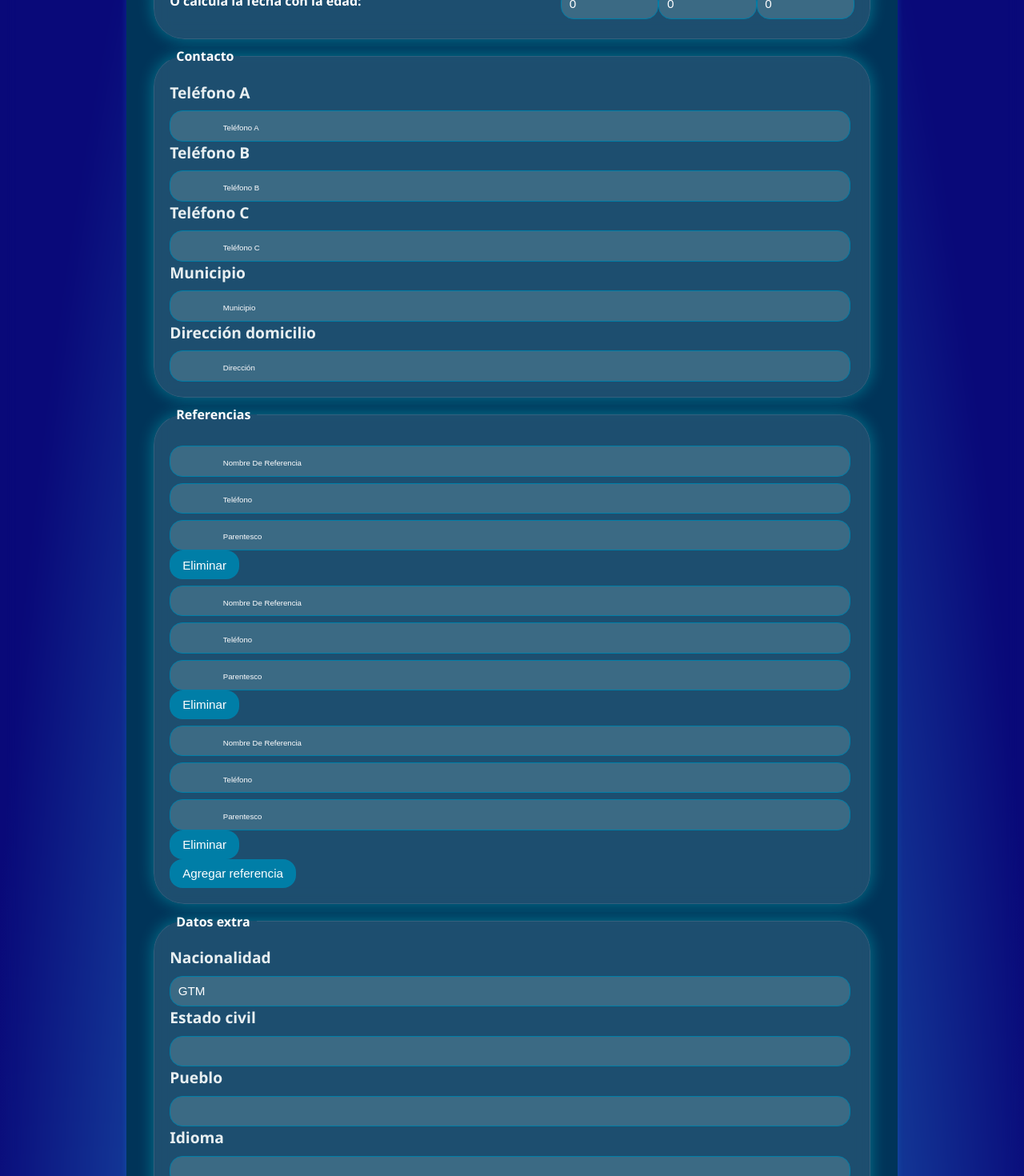
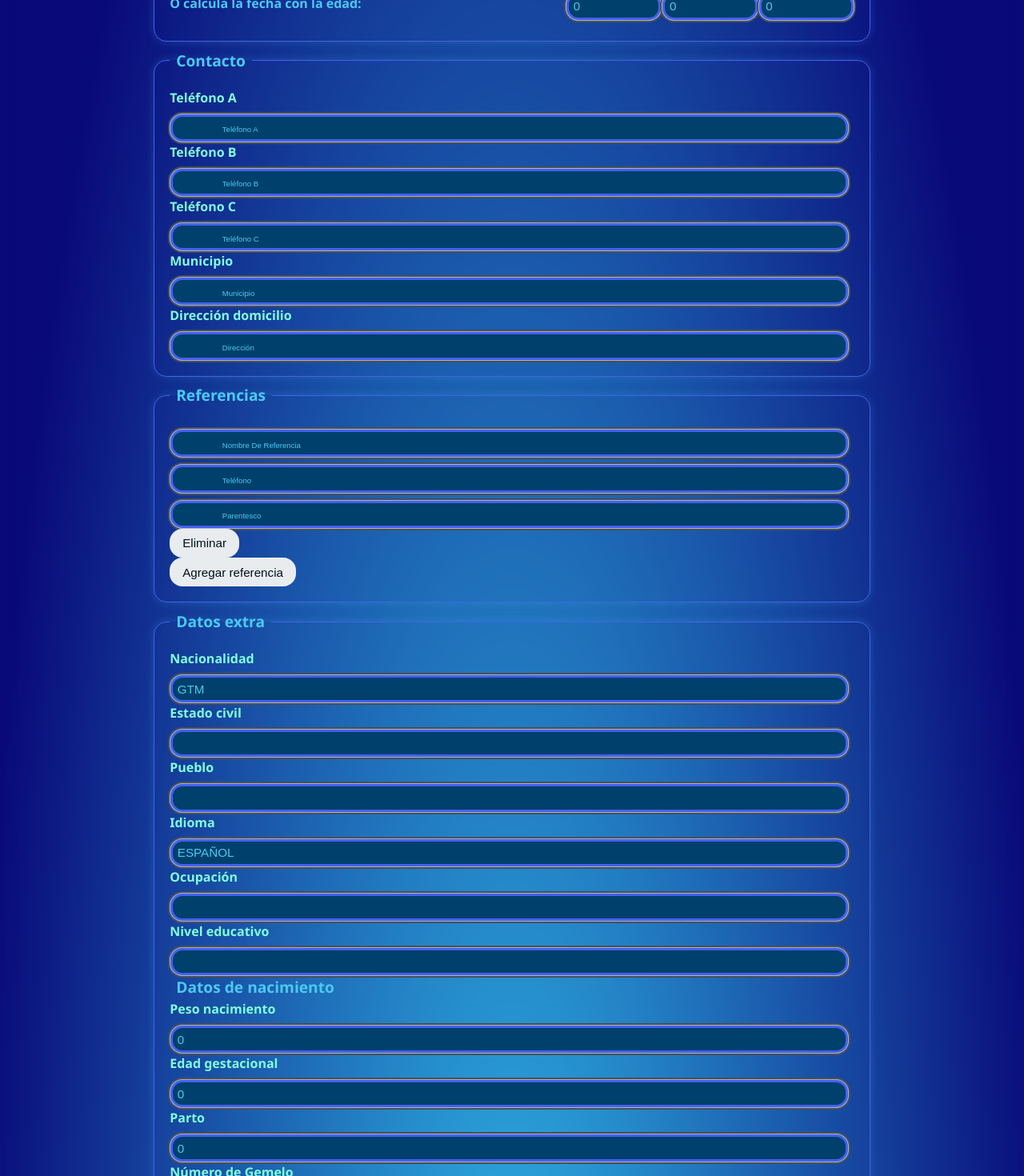
Before and after one commit to chaknogf/hospital3, an Angular app: page /paciente in a window 1280 px wide. Shown: the part 840-2310 px from the top of the page at 80% size. Built offline with nearby package versions, Linux system fonts and the light colour scheme; sample sign-in values are in the browser's storage.

Commit message:
chore: form pacientes mejorado

```diff
--- a/src/app/Registros/patient/formularioPaciente/formularioPaciente.component.css
+++ b/src/app/Registros/patient/formularioPaciente/formularioPaciente.component.css
@@ -1,7 +1,4 @@
-
-
 form {
-  /* background-color: var(--rich-black); */
   font-family: 'Segoe UI', sans-serif;
   color: var(--white);
   line-height: 1.5;
@@ -11,40 +8,34 @@ form {
   max-width: 900px;
   margin: 0.8rem auto;
   padding: 2rem;
-  background: var(--prussian-blue);
-  color: var(--white) !important; ;
-  border-radius: 42px;
-  box-shadow: 0 2px 8px rgba(0, 168, 232, 0.2);
-   backdrop-filter: blur(10px);
-  -webkit-backdrop-filter: blur(10px);
-}
 
 
 
+
+}
+
 .formulario-paciente h2 {
   text-align: center;
-  color: var(--picton-blue);
-  margin:0;
+  color: var(-vivid-sky-blue);
+  margin: 0;
   font-weight: 600;
 }
 
 fieldset {
-   border: 1px solid rgba(255, 254, 254, 0.1);
   padding: 1.2rem;
   margin-bottom: 0.6rem;
-  border-radius: 38px;
-  background-color: rgba(182, 215, 227, 0.159); /* azul claro translúcido */
-  backdrop-filter: blur(10px);
-  -webkit-backdrop-filter: blur(10px); /* para Safari */
-  transition: transform 0.3s ease, box-shadow 0.3s ease;
-  box-shadow: 0 0 20px rgba(0, 255, 255, 0.334);
+  border-radius: 1rem;
+  /* background-color: var(--dark-blue); */
+  border: 1px solid var(--neon-blue);
+  box-shadow: 0 0 12px rgba(76, 201, 240, 0.2);
+  color: var(--vivid-sky-blue);
 }
 
 legend {
   font-weight: 600;
-  color: var(--white);
+  color: var(--vivid-sky-blue);
   padding: 0 0.5rem;
-  font-size: 1rem;
+  font-size: 1.2rem;
 }
 
 input,
@@ -53,52 +44,47 @@ select {
   width: 97%;
   padding: 0.6rem;
   margin-top: 0.5rem;
-  border: 1px solid var(--cerulean);
+  border: none;
+  box-shadow: var(--french-gray-2) 0 0 0 1px inset, var(--outer-space) 0 0 0 2px, var(--neon-blue) 0 0 0 4px inset;
   border-radius: 16px;
-  background-color: rgba(143, 179, 190, 0.268);
-  color: var(--white) ;
+  background-color: var(--indigo-dye-2);
+  color: var(--vivid-sky-blue);
   font-size: 0.95rem;
   text-transform: uppercase;
-  z-index: 1;
+}
+
+input:focus,
+select:focus {
+  outline: none;
+  border-color: var(--rose);
+  background-color: var(--tiffany-blue);
+  color: var(--rich-black);
 }
 
 input::placeholder {
-  color: var(--white);
-  padding-left: 3.5rem ;
+  color: var(--vivid-sky-blue);
+  padding-left: 3.5rem;
   text-transform: capitalize;
 }
 
 label {
-  color: var(--picton-blue);
+  color: var(--aquamarine);
   font-weight: 600;
-  font-size: larger;
-}
-
-input:focus,
-select:focus {
-  border-color: var(--picton-blue);
-  outline: none;
-  box-shadow: 0 0 0 2px rgba(0, 168, 232, 0.4);
+  font-size: 1rem;
 }
 
 button {
-  background-color: var(--cerulean);
-  color: var(--white);
+  background-color: var(--antiflash-white);
+  color: var(--rich-black);
   padding: 0.6rem 1rem;
   border: none;
   border-radius: 16px;
   font-size: 0.95rem;
   cursor: pointer;
-  transition: background-color 0.3s ease;
 }
 
 button:hover {
-  background-color: var(--picton-blue);
-}
-.botones {
-  display: flex;
-  justify-content: space-between;
-  margin-top: 1.5rem;
+  background-color: var(--grape);
 }
 
 .botones {
@@ -125,7 +111,8 @@ button:hover {
     margin: 0.5rem 0;
   }
 
-  input, select {
+  input,
+  select {
     width: 95%;
   }
 }
@@ -148,7 +135,7 @@ button:hover {
 
 .historial-grid li {
   background-color: rgba(255, 255, 255, 0.08);
-  border: 1px solid var(--cerulean);
+  border: 1px solid var(--chefchaouen-blue);
   border-radius: 0.75rem;
   text-align: center;
   color: var(--white);
--- a/src/app/Registros/patient/formularioPaciente/formularioPaciente.component.html
+++ b/src/app/Registros/patient/formularioPaciente/formularioPaciente.component.html
@@ -27,13 +27,13 @@
       formControlName="cui"
       placeholder="Ingresa el número de CUI"
       validarDPI
-      unaPalabra
       maxlength="13"
       required
-
+      autocomplete="new-name"
     />
-    <div *ngIf="form.get('identificadores.cui')?.value?.length !== 13 && form.get('identificadores.cui')?.touched" class="input-error-msg">
+  <div *ngIf="form.get('identificadores.cui')?.errors?.['validarDPI']">
   El CUI debe tener exactamente 13 dígitos.
+  Te faltan {{ form.get('identificadores.cui')?.errors?.['validarDPI'].faltantes }} dígito(s).
 </div>
 
     <label *ngIf="enEdicion == true" for="expediente" >Expediente</label>
@@ -46,6 +46,7 @@
         *ngIf="enEdicion == true"
         required
         unaPalabra
+        autocomplete="new-name"
       />
       <!-- <button type="button" (click)="generarExpediente()" class="btn-input">Generar Expediente</button> -->
     </div>
@@ -56,7 +57,8 @@
       type="text"
       formControlName="pasaporte"
       placeholder="Ingresa el pasaporte"
-      *ngIf="form.get('datos_extra.r0.nacionalidad')?.value !== 'GTM'"
+      *ngIf="form.get('datos_extra.r0.valor')?.value !== 'GTM'"
+      autocomplete="new-name"
     />
   </fieldset>
 
@@ -99,15 +101,15 @@
   <fieldset class="grupo contacto" formGroupName="contacto">
     <legend>Contacto</legend>
     <label for="telefono_a">Teléfono A</label>
-    <input type="number" formControlName="telefono" placeholder="Teléfono A" name="telefono_a" />
+    <input type="text" formControlName="telefono" placeholder="Teléfono A" name="telefono_a" autocomplete="new-tel" />
     <label for="telefono_b">Teléfono B</label>
-    <input type="number" formControlName="telefono2" placeholder="Teléfono B" name="telefono_b" />
+    <input type="text" formControlName="telefono2" placeholder="Teléfono B" name="telefono_b" autocomplete="new-tel" />
     <label for="telefono_c">Teléfono C</label>
-    <input type="number" formControlName="telefono3" placeholder="Teléfono C" name="telefono_c" />
+    <input type="text" formControlName="telefono3" placeholder="Teléfono C" name="telefono_c"  autocomplete="new-tel" />
     <label for="municipio">Municipio</label>
-    <input type="text" formControlName="municipio" placeholder="Municipio" name="municipio" />
+    <input type="text" formControlName="municipio" placeholder="Municipio" name="municipio" autocomplete="new-tel" />
     <label for="direccion">Dirección domicilio</label>
-    <input type="text" formControlName="direccion" placeholder="Dirección" name="direccion" />
+    <input type="text" formControlName="direccion" placeholder="Dirección" name="direccion" autocomplete="new-tel" />
   </fieldset>
 
   <!-- Referencias -->
@@ -127,54 +129,68 @@
 
  <fieldset class="grupo datos-extra">
   <legend>Datos extra</legend>
+  <div formGroupName="datos_extra">
 
-  <div formGroupName="datos_extra">
+    <!-- Datos generales -->
     <div formGroupName="r0">
       <label for="nacionalidad">Nacionalidad</label>
-      <input type="text" id="nacionalidad" formControlName="nacionalidad" />
+      <input type="text" id="nacionalidad" formControlName="valor" />
     </div>
 
     <div formGroupName="r1">
       <label for="estado_civil">Estado civil</label>
-      <input type="text" id="estado_civil" formControlName="estado_civil" />
+      <input type="text" id="estado_civil" formControlName="valor" />
     </div>
 
     <div formGroupName="r2">
       <label for="pueblo">Pueblo</label>
-      <input type="text" id="pueblo" formControlName="pueblo" />
+      <input type="text" id="pueblo" formControlName="valor" />
     </div>
 
-    <!-- Idioma está directamente en datos_extra -->
-    <div>
+    <div formGroupName="r3">
       <label for="idioma">Idioma</label>
-      <input type="text" id="idioma" formControlName="idioma" />
-    </div>
-  </div>
-
-  <!-- r3 a r7 están directamente en this.form -->
-  <div formGroupName="r3">
-    <label for="ocupacion">Ocupación</label>
-    <input type="text" id="ocupacion" formControlName="ocupacion" />
+      <input type="text" id="idioma" formControlName="valor" />
     </div>
 
     <div formGroupName="r4">
-    <label for="nivel_educativo">Nivel educativo</label>
-    <input type="text" id="nivel_educativo" formControlName="nivel_educativo" />
+      <label for="ocupacion">Ocupación</label>
+      <input type="text" id="ocupacion" formControlName="valor" />
     </div>
 
     <div formGroupName="r5">
-    <label for="peso_nacimiento">Peso nacimiento</label>
-    <input type="number" id="peso_nacimiento" formControlName="peso_nacimiento" />
+      <label for="nivel_educativo">Nivel educativo</label>
+      <input type="text" id="nivel_educativo" formControlName="valor" />
     </div>
 
-  <div formGroupName="r6">
-    <label for="edad_gestacional">Edad gestacional</label>
-    <input type="number" id="edad_gestacional" formControlName="edad_gestacional" />
+    <!-- Subtítulo visual -->
+    <legend class="subtitulo">Datos de nacimiento</legend>
+
+    <!-- Datos de nacimiento con condición -->
+    <div formGroupName="r6" *ngIf="mostrarDatosNacimiento">
+      <label for="peso_nacimiento">Peso nacimiento</label>
+      <input type="number" id="peso_nacimiento" formControlName="valor" />
     </div>
 
-  <div formGroupName="r7">
+    <div formGroupName="r7" *ngIf="mostrarDatosNacimiento">
+      <label for="edad_gestacional">Edad gestacional</label>
+      <input type="text" id="edad_gestacional" formControlName="valor" />
+    </div>
+
+    <div formGroupName="r8" *ngIf="mostrarDatosNacimiento">
       <label for="parto">Parto</label>
-    <input type="text" id="parto" formControlName="parto" />
+      <input type="text" id="parto" formControlName="valor" />
+    </div>
+
+    <div formGroupName="r9" *ngIf="mostrarDatosNacimiento">
+      <label for="gemelo">Número de Gemelo</label>
+      <input type="text" id="gemelo" formControlName="valor" />
+    </div>
+
+    <div formGroupName="r10" *ngIf="mostrarDatosNacimiento">
+      <label for="expediente_madre">Expediente de la Madre</label>
+      <input type="text" id="expediente_madre" formControlName="valor" />
+    </div>
+
   </div>
 </fieldset>
 
--- a/src/app/Registros/patient/formularioPaciente/formularioPaciente.component.ts
+++ b/src/app/Registros/patient/formularioPaciente/formularioPaciente.component.ts
@@ -6,6 +6,7 @@ import { ApiService } from '../../../service/api.service';
 import { DpiValidadorDirective } from '../../../directives/dpi-validador.directive';
 import { UnaPalabraDirective } from '../../../directives/unaPalabra.directive';
 import { Paciente, Metadata, DatosExtra } from '../../../interface/interfaces';
+import { validarCui } from '../../../validators/dpi.validator';
 
 @Component({
   selector: 'app-formularioPaciente',
@@ -26,6 +27,7 @@ export class FormularioPacienteComponent implements OnInit {
   edadAnios = 0;
   edadMeses = 0;
   edadDias = 0;
+  esGemelo = false;
   form: FormGroup;
   private actualizandoFecha = false;
   private actualizandoEdad = false;
@@ -47,7 +49,7 @@ export class FormularioPacienteComponent implements OnInit {
         apellido_segundo: [''],
         casada: ['']
       }),
-      sexo: ['V'],
+      sexo: [''],
       fecha_nacimiento: [''],
       edad: this.fb.group({
         anios: [0],
@@ -66,53 +68,67 @@ export class FormularioPacienteComponent implements OnInit {
           nombre: [''],
           telefono: [''],
           parentesco: ['']
-        }),
-        referencia2: this.fb.group({
-          nombre: [''],
-          telefono: [''],
-          parentesco: ['']
-        }),
-        referencia3: this.fb.group({
-          nombre: [''],
-          telefono: [''],
-          parentesco: ['']
         })
       }),
       identificadores: this.fb.group({
-        cui: [null],
+        cui: ['', [validarCui()]],
         expediente: [''],
         pasaporte: [''],
         otro: ['']
       }),
       datos_extra: this.fb.group({
         r0: this.fb.group({
-          nacionalidad: ['GTM']
+          tipo: ['nacionalidad'],
+          valor: ['GTM']
         }),
         r1: this.fb.group({
-          estado_civil: [''],
+          tipo: ['estado_civil'],
+          valor: ['']
         }),
         r2: this.fb.group({
-          pueblo: [''],
-        }),
-        idioma: [''],
+          tipo: ['pueblo'],
+          valor: ['']
         }),
         r3: this.fb.group({
-        ocupacion: [''],
+          tipo: ['idioma'],
+          valor: ['español']
         }),
         r4: this.fb.group({
-        nivel_educativo: [''],
+          tipo: ['ocupacion'],
+          valor: ['']
         }),
         r5: this.fb.group({
-        peso_nacimiento: ['', [Validators.min(0)]],
+          tipo: ['nivel_educativo'],
+          valor: ['']
         }),
         r6: this.fb.group({
-        edad_gestacional: ['', [Validators.min(20), Validators.max(44)]],
+          tipo: ['peso_nacimiento'],
+          valor: ['0', [Validators.min(0)]]
         }),
         r7: this.fb.group({
-        parto: [''],
+          tipo: ['edad_gestacional'],
+          valor: ['0', [Validators.min(20), Validators.max(44)]]
         }),
-      estado: [''],
-      metadatos: this.fb.group({})
+        r8: this.fb.group({
+          tipo: ['parto'],
+          valor: ['0']
+        }),
+        r9: this.fb.group({
+          tipo: ['gemelo'],
+          valor: ['0']
+        }),
+        r10: this.fb.group({
+          tipo: ['expediente_madre'],
+          valor: ['0']
+        })
+      }),
+      estado: ['V'],
+      metadatos: this.fb.group({
+        r0: this.fb.group({
+          usuario: [''],
+          registro: [''],
+        })
+      })
     });
   }
 
@@ -168,8 +184,12 @@ export class FormularioPacienteComponent implements OnInit {
     const metadata: Metadata = { usuario: this.usuarioActual, registro: timestamp };
 
     const metadatosGroup = this.form.get('metadatos') as FormGroup;
-    metadatosGroup.addControl(timestamp, this.fb.group(metadata));
 
+    // Obtener la cantidad actual de registros (r0, r1, etc.)
+    const total = Object.keys(metadatosGroup.controls).length;
+    const nuevaClave = `r${total}`;
+    // Agregar el nuevo grupo
+    metadatosGroup.addControl(nuevaClave, this.fb.group(metadata));
     this.tieneExpediente()
       ? this.continuarGuardado()
       : this.confirmarGenerarExpediente();
@@ -184,22 +204,27 @@ export class FormularioPacienteComponent implements OnInit {
     this.enEdicion ? this.actualizar(paciente) : this.crear(paciente);
   }
 
-  crear(paciente: Paciente): void {
-    this.api.createPaciente(paciente)
-      .then(() => {
+  async crear(paciente: Paciente): Promise<void> {
+    try {
+      const datos = this.getDatosParaGuardar();
+      console.table(datos);
+      await this.api.createPaciente(datos); // Usamos await, ya que el método es async
       console.log('👤 Paciente creado correctamente');
       this.volver();
-      })
-      .catch(error => this.mostrarError('crear paciente', error));
+    } catch (error) {
+      this.mostrarError('generar expediente', error);
+      throw error;
     }
-
+  }
   async actualizar(paciente: Paciente): Promise<void> {
     try {
-      await this.api.updatePaciente(paciente.id, paciente);
+      const datos = this.getDatosParaGuardar();
+      await this.api.updatePaciente(paciente.id, datos);
       console.log('👤 Paciente actualizado correctamente');
       this.volver();
     } catch (error) {
       this.mostrarError('actualizar paciente', error);
+      console.table(paciente);
     }
   }
 
@@ -265,13 +290,6 @@ export class FormularioPacienteComponent implements OnInit {
     this.actualizandoEdad = false;
   }
 
-  private inicializarDatosExtra(): FormGroup[] {
-    const tipos: DatosExtra['tipo'][] = [
-      'nacionalidad', 'estado civil', 'pueblo', 'idioma',
-      'ocupación', 'nivel educativo', 'peso nacimiento', 'edad gestacional'
-    ];
-    return tipos.map(tipo => this.fb.group({ tipo: [tipo], valor: [''] }));
-  }
 
   get sortedMetadatos(): Metadata[] {
     const metadatos = this.form.get('metadatos')?.value || {};
@@ -324,4 +342,22 @@ export class FormularioPacienteComponent implements OnInit {
     });
     this.form.setControl('referencias', referenciasGroup);
   }
+
+
+  getDatosParaGuardar(): any {
+    const formularioCompleto = this.form.getRawValue();
+    // Excluimos 'edad' del objeto
+    const { edad, ...datosSinEdad } = formularioCompleto;
+    return datosSinEdad;
   }
+
+  get mostrarDatosNacimiento(): boolean {
+    const edad = this.form.get('edad');
+    return this.enEdicion === true ||
+      (edad?.get('anios')?.value === 0 &&
+        edad?.get('meses')?.value === 0 &&
+        edad?.get('dias')?.value < 2);
+  }
+
+
+}
--- a/src/app/directives/dpi-validador.directive.ts
+++ b/src/app/directives/dpi-validador.directive.ts
@@ -1,4 +1,4 @@
-import { Directive, HostListener, Input } from '@angular/core';
+import { Directive, HostListener } from '@angular/core';
 import { NgControl } from '@angular/forms';
 
 @Directive({
@@ -6,17 +6,13 @@ import { NgControl } from '@angular/forms';
   standalone: true
 })
 export class DpiValidadorDirective {
-  @Input() identificadorTipo: string = '';
-
   constructor(private control: NgControl) { }
 
   @HostListener('input', ['$event.target.value'])
   onInput(value: string) {
-    if (this.identificadorTipo?.toLowerCase() === 'cui' || this.identificadorTipo?.toLowerCase() === 'dpi') {
-      const soloNumeros = value.replace(/\D/g, '').slice(0, 13);
-      if (soloNumeros !== value) {
-        this.control.control?.setValue(soloNumeros);
-      }
+    const soloNumeros = value.replace(/\D/g, '').slice(0, 13);
+    if (soloNumeros !== value) {
+      this.control.control?.setValue(soloNumeros);
     }
   }
 }
--- /dev/null
+++ b/src/app/validators/dpi.validator.ts
@@ -0,0 +1,18 @@
+import { AbstractControl, ValidationErrors, ValidatorFn } from '@angular/forms';
+
+export function validarCui(): ValidatorFn {
+  return (control: AbstractControl): ValidationErrors | null => {
+    const valor = control.value?.toString().replace(/\D/g, '') || '';
+    const longitud = valor.length;
+
+    if (longitud === 13) return null
+    if (longitud === 0) return null;
+
+    return {
+      validarDPI: {
+        mensaje: `El CUI debe tener exactamente 13 dígitos. Te faltan ${13 - longitud} dígito(s).`,
+        faltantes: 13 - longitud
+      }
+    };
+  };
+}
--- a/src/styles.css
+++ b/src/styles.css
@@ -1,17 +1,87 @@
 
 :root {
-  --white: #ffffff !important;
-  --rich-black: #00171f !important;
-  --prussian-blue: #003459 !important;
-  --cerulean: #007ea7 !important;
-  --picton-blue: #e8eff1 !important;
-  --sky-blue-palid: #ccecf85c !important;
+  /* Escala de blancos y grises */
+  --white: #ffffff;
+  --seasalt: #f8f9fa;
+  --antiflash-white: #e9ecef;
+  --platinum: #dee2e6;
+  --french-gray: #ced4da;
+  --french-gray-2: #adb5bd;
+  --slate-gray: #7d8597;
+  --paynes-gray: #5c677d;
+  --outer-space: #495057;
+  --onyx: #343a40;
+  --eerie-black: #212529;
+
+  /* Azules profundos y negros */
+  --rich-black: #00111c;
+  --rich-black-2: #001523;
+  --rich-black-3: #001a2c;
+  --prussian-blue: #002137;
+  --prussian-blue-2: #00253e;
+  --prussian-blue-3: #002945;
+  --prussian-blue-4: #002e4e;
+  --prussian-blue-5: #003356;
+  --indigo-dye: #003a61;
+  --indigo-dye-2: #00406c;
+  --oxford-blue: #002855;
+  --oxford-blue-2: #001845;
+  --oxford-blue-3: #001233;
+  --delft-blue: #33415c;
+  --yale-blue: #023e7d;
+  --sapphire: #0353a4;
+  --true-blue: #0466c8;
+
+  /* Azules claros y celestes */
+  --picton-blue: #4ea8de;
+  --aero: #48bfe3;
+  --sky-blue: #8ecae6;
+  --sky-blue-palid: #ccecf85c;
+  --united-nations-blue: #5390d9;
+  --cerulean: #007ea7;
+  --persian-blue: #072ac8ff;
+
+  /* Verdes y tonos turquesa */
+  --celadon: #99e2b4;
+  --celadon-2: #88d4ab;
+  --mint: #78c6a3;
+  --mint-2: #67b99a;
+  --zomp: #56ab91;
+  --zomp-2: #469d89;
+  --viridian: #358f80;
+  --pine-green: #248277;
+  --skobeloff: #14746f;
+  --caribbean-current: #036666;
+  --blue-green: #219ebc;
+  --tiffany-blue: #64dfdf;
+  --turquoise: #72efdd;
+  --aquamarine: #80ffdb;
+
+  /* Tonos cálidos */
+  --selective-yellow: #ffb703;
+  --ut-orange: #fb8500;
+
+  /* Tonos violeta */
+  --french-violet: #7400b8;
+  --grape: #6930c3;
+  --slate-blue: #5e60ce;
+
+  --rose: #f72585ff;
+--fandango: #b5179eff;
+--grape: #7209b7ff;
+--chrysler-blue: #560badff;
+--dark-blue: #480ca8ff;
+--zaffre: #3a0ca3ff;
+--palatinate-blue: #3f37c9ff;
+--neon-blue: #4361eeff;
+--chefchaouen-blue: #4895efff;
+--vivid-sky-blue: #4cc9f0ff;
 }
 
 body {
 
 
-  background: radial-gradient(ellipse at bottom, rgba(0, 213, 255, 0.784) -15%, rgba(9, 9, 121, 1) 75%);
+  background: radial-gradient(ellipse at bottom, #00d5ffc8 -15%, #090979 75%);
    backdrop-filter: blur(8px);
   -webkit-backdrop-filter: blur(8px);
 
```
Also changed, not shown: src/app/interface/interfaces.ts (+14 -11 lines). Lines whose indentation alone changed are shown as unchanged.
